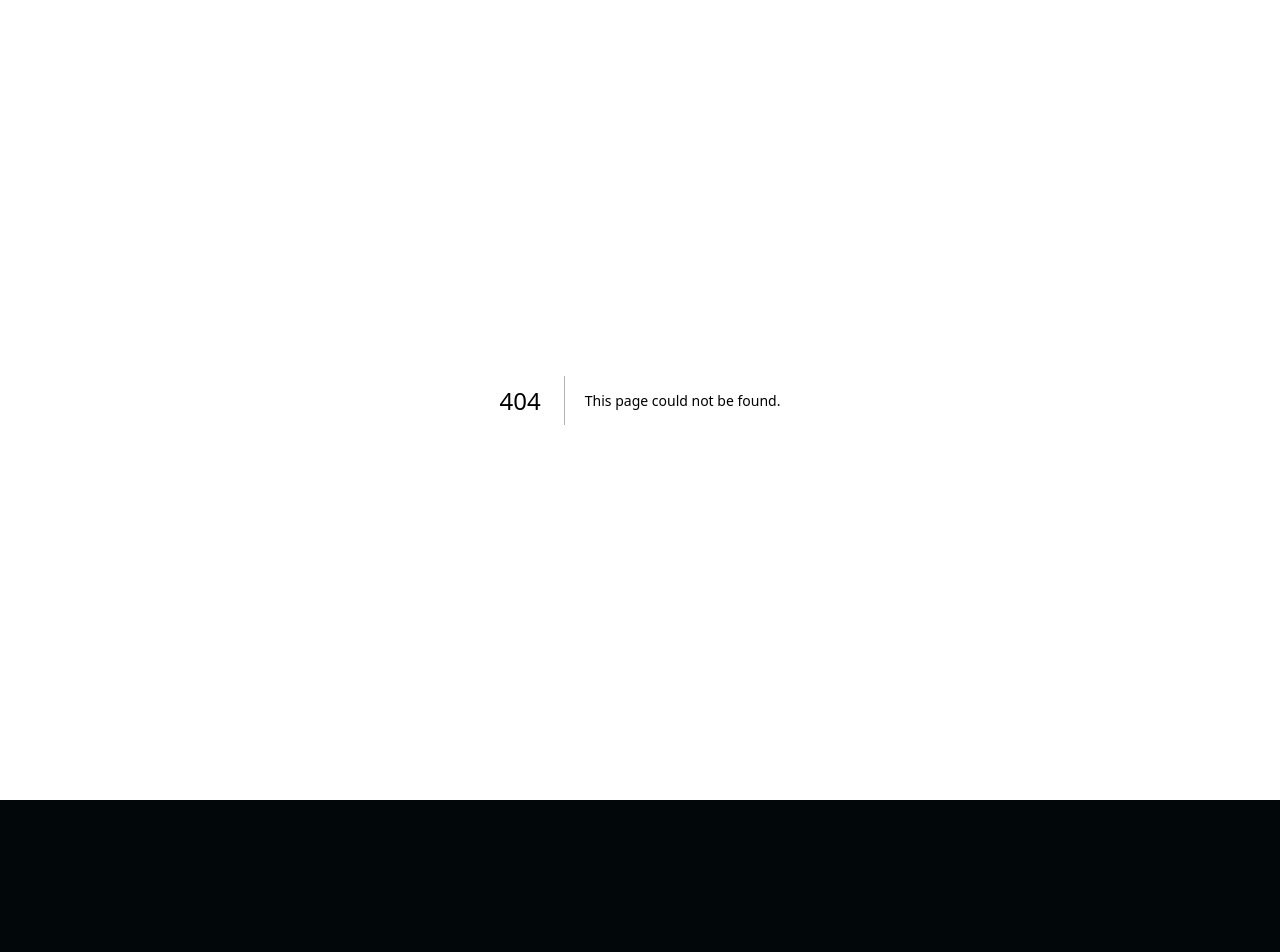
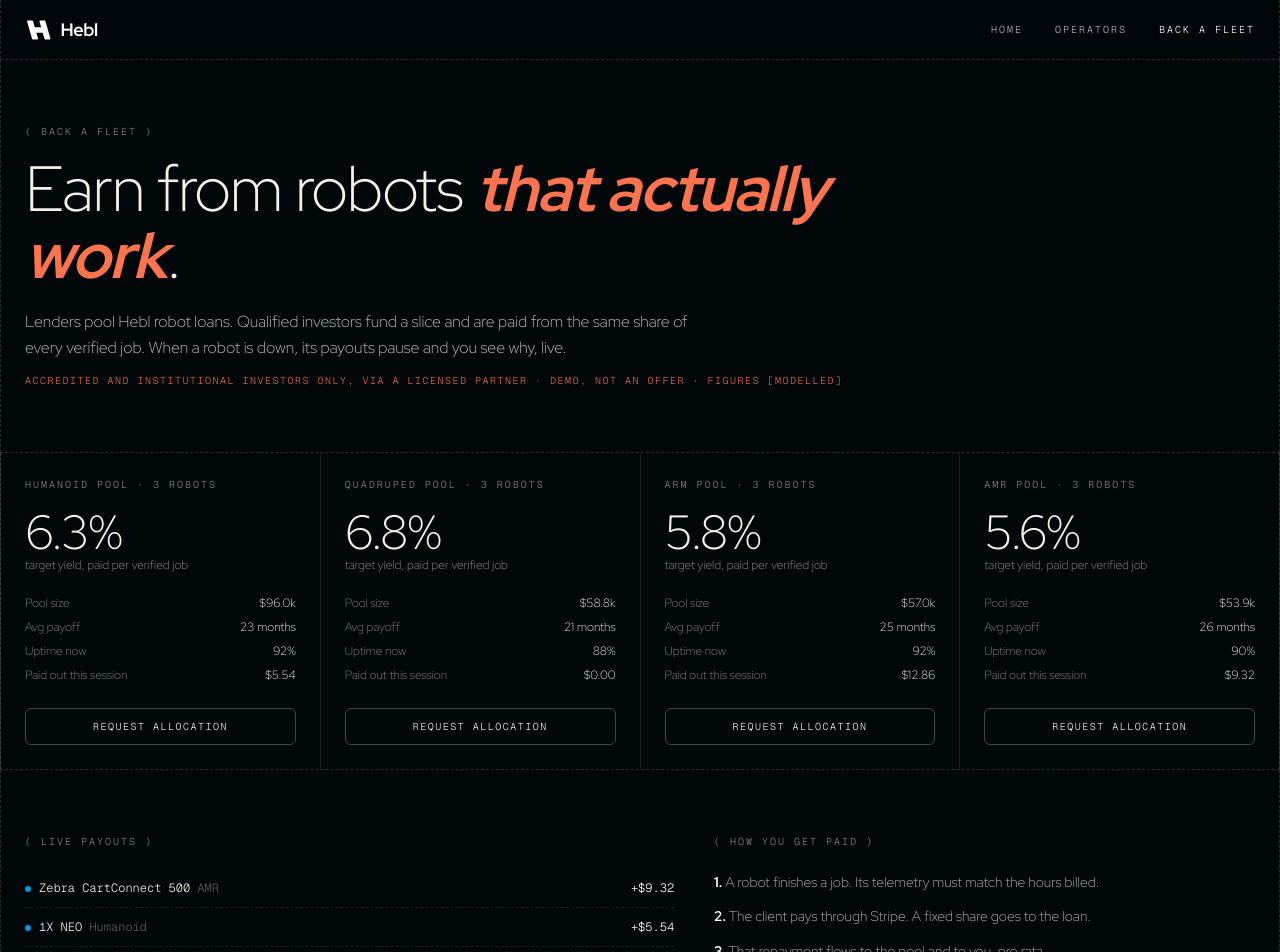
Before and after one commit to KarinaKKarinaK/c0mpile-YC, a Next.js app: page /invest in a window 1280 px wide. Before the commit this address had no page. Shown: the top 952 px of the page. Before the commit the page ends 800 px from the top, so only its background shows below. Built offline with nearby package versions, Linux system fonts and the light colour scheme.

Commit message:
Back a fleet: investor pools paid from verified jobs, live payout feed, pauses on line jam; humanoids at varied stations

```diff
--- a/app/desk/page.tsx
+++ b/app/desk/page.tsx
@@ -131,6 +131,7 @@ export default function Desk() {
       <header className="flex items-center justify-between px-4 py-4 text-[12px] sm:px-6">
         <Link href="/"><Logo /></Link>
         <div className="flex items-center gap-2 text-white/60">
+          <Link href="/invest" className="hover:text-white">Back a fleet</Link>
           <span className="hidden sm:inline">AI: {provider}</span>
           <span className="hidden sm:inline">&middot; Stripe test mode &middot;</span>
           <button className="btn btn-ghost" onClick={() => { localStorage.removeItem(KEY); location.reload(); }}>Reset</button>
--- /dev/null
+++ b/app/invest/page.tsx
@@ -0,0 +1,115 @@
+"use client";
+import Link from "next/link";
+import { useEffect, useMemo, useState } from "react";
+import { monthlyRevenue, offerLoan, seedFleet, type Kind, type Robot } from "@/lib/engine";
+import { Logo } from "@/components/Ui";
+
+// Back a fleet: the capital side. Lenders list pools of telemetry-priced robot loans; qualified investors fund slices
+// and are paid from the same verified-job sweep. Demo only, every figure [modelled].
+const KINDS: Kind[] = ["Humanoid", "Quadruped", "Arm", "AMR"];
+const usd = (n: number) => (n >= 1e4 ? `$${(n / 1e3).toFixed(1)}k` : `$${Math.round(n).toLocaleString()}`);
+type Feed = { id: number; robot: string; kind: Kind; amount: number; paused: boolean };
+
+export default function Invest() {
+  const [fleet, setFleet] = useState<Robot[]>(seedFleet());
+  const [feed, setFeed] = useState<Feed[]>([]);
+  const [paid, setPaid] = useState<Record<Kind, number>>({ Humanoid: 0, Quadruped: 0, Arm: 0, AMR: 0 });
+  const [interest, setInterest] = useState<Kind | null>(null);
+
+  // read the desk demo state so a line jam on /desk pauses payouts here too
+  useEffect(() => { try { const raw = localStorage.getItem("hebl-v1"); if (raw) setFleet(JSON.parse(raw).fleet); } catch {} }, []);
+
+  const pools = useMemo(() => KINDS.map((k) => {
+    const rs = fleet.filter((r) => r.kind === k);
+    const loans = rs.map((r) => ({ r, l: offerLoan(r) }));
+    const size = loans.reduce((a, x) => a + x.l.advance, 0);
+    const fees = loans.reduce((a, x) => a + x.l.fee, 0);
+    const months = loans.reduce((a, x) => a + (x.l.advance + x.l.fee) / Math.max(1, monthlyRevenue(x.r) * x.l.sweepPct), 0) / Math.max(1, loans.length);
+    const yieldPct = (fees / Math.max(1, size)) * (12 / Math.max(1, months)) * 100; // flat fee spread over expected payoff
+    const uptime = rs.reduce((a, r) => a + (r.faulted ? 0 : r.uptime), 0) / Math.max(1, rs.length);
+    return { k, rs, size, yieldPct, months, uptime, down: rs.filter((r) => r.faulted).length };
+  }), [fleet]);
+
+  // payout feed: every 1.5 s a verified job somewhere in the fleet pays its pool
+  useEffect(() => {
+    let id = 0;
+    const t = setInterval(() => {
+      const r = fleet[Math.floor(Math.random() * fleet.length)];
+      const l = offerLoan(r);
+      const amount = Math.round(r.ratePerHour * (2 + Math.random() * 6) * l.sweepPct * 100) / 100;
+      const paused = !!r.faulted;
+      setFeed((f) => [{ id: ++id, robot: `${r.maker?.split(" ")[0]} ${r.model}`, kind: r.kind, amount, paused }, ...f].slice(0, 9));
+      if (!paused) setPaid((p) => ({ ...p, [r.kind]: p[r.kind] + amount }));
+    }, 1500);
+    return () => clearInterval(t);
+  }, [fleet]);
+
+  return (
+    <main className="min-h-screen bg-ink font-light">
+      <header className="sticky top-0 z-50 border-b border-dashed border-white/15 bg-ink/80 backdrop-blur-md">
+        <nav className="mx-auto flex max-w-7xl items-center justify-between border-x border-dashed border-white/15 px-6 py-4">
+          <Link href="/"><Logo /></Link>
+          <div className="flex gap-8 font-mono text-[10px] uppercase tracking-[0.2em] text-white/70">
+            <Link href="/" className="hover:text-white">Home</Link>
+            <Link href="/desk" className="hover:text-white">Operators</Link>
+            <span className="text-white">Back a fleet</span>
+          </div>
+        </nav>
+      </header>
+
+      <section className="mx-auto max-w-7xl border-x border-dashed border-white/15 px-6 pb-16 pt-16">
+        <p className="font-mono text-[10px] uppercase tracking-[0.2em] text-white/50">( Back a fleet )</p>
+        <h1 className="mt-4 max-w-4xl text-[clamp(36px,5vw,68px)] font-light leading-[1.05] tracking-[-0.02em]">
+          Earn from robots <em className="text-orange">that actually work</em>.
+        </h1>
+        <p className="mt-5 max-w-2xl text-[16px] leading-relaxed text-white/75">Lenders pool Hebl robot loans. Qualified investors fund a slice and are paid from the same share of every verified job. When a robot is down, its payouts pause and you see why, live.</p>
+        <p className="mt-3 font-mono text-[10px] uppercase tracking-[0.15em] text-orange/90">Accredited and institutional investors only, via a licensed partner &middot; demo, not an offer &middot; figures [modelled]</p>
+      </section>
+
+      <section className="border-y border-dashed border-white/15">
+        <div className="mx-auto grid max-w-7xl gap-px border-x border-dashed border-white/15 bg-white/10 md:grid-cols-4">
+          {pools.map((p) => (
+            <div key={p.k} className="bg-ink p-6">
+              <div className="font-mono text-[10px] uppercase tracking-[0.2em] text-white/50">{p.k} pool &middot; {p.rs.length} robots</div>
+              <div className="mt-4 text-5xl font-light tracking-tight">{p.yieldPct.toFixed(1)}%</div>
+              <div className="text-[12px] text-white/55">target yield, paid per verified job</div>
+              <dl className="mt-5 space-y-1.5 text-[12px]">
+                <div className="flex justify-between"><dt className="text-white/50">Pool size</dt><dd>{usd(p.size)}</dd></div>
+                <div className="flex justify-between"><dt className="text-white/50">Avg payoff</dt><dd>{p.months.toFixed(0)} months</dd></div>
+                <div className="flex justify-between"><dt className="text-white/50">Uptime now</dt><dd className={p.down ? "text-orange" : ""}>{Math.round(p.uptime * 100)}%{p.down ? `, ${p.down} down` : ""}</dd></div>
+                <div className="flex justify-between"><dt className="text-white/50">Paid out this session</dt><dd>${paid[p.k].toFixed(2)}</dd></div>
+              </dl>
+              <button onClick={() => setInterest(p.k)} className={`mt-6 w-full rounded-md border px-4 py-2.5 font-mono text-[10px] uppercase tracking-[0.15em] transition ${interest === p.k ? "border-orange bg-orange text-ink" : "border-white/25 hover:bg-white hover:text-ink"}`}>
+                {interest === p.k ? "Interest noted (demo)" : "Request allocation"}
+              </button>
+            </div>
+          ))}
+        </div>
+      </section>
+
+      <section className="mx-auto grid max-w-7xl gap-10 border-x border-dashed border-white/15 px-6 py-16 md:grid-cols-[1.2fr_1fr]">
+        <div>
+          <p className="font-mono text-[10px] uppercase tracking-[0.2em] text-white/50">( Live payouts )</p>
+          <ul className="mt-5 divide-y divide-dashed divide-white/10 font-mono text-[12px]">
+            {feed.map((f) => (
+              <li key={f.id} className="flex items-center justify-between py-2.5">
+                <span><span className={`mr-2 inline-block h-1.5 w-1.5 rounded-full ${f.paused ? "bg-orange" : "bg-blue"}`} />{f.robot} <span className="text-white/35">{f.kind}</span></span>
+                <span className={f.paused ? "text-orange" : "text-white"}>{f.paused ? "paused: robot down" : `+$${f.amount.toFixed(2)}`}</span>
+              </li>
+            ))}
+            {!feed.length && <li className="py-2.5 text-white/40">Waiting for the first verified job...</li>}
+          </ul>
+        </div>
+        <div className="text-[14px] leading-relaxed text-white/70">
+          <p className="font-mono text-[10px] uppercase tracking-[0.2em] text-white/50">( How you get paid )</p>
+          <ol className="mt-5 space-y-3">
+            <li><b className="font-bold text-white">1.</b> A robot finishes a job. Its telemetry must match the hours billed.</li>
+            <li><b className="font-bold text-white">2.</b> The client pays through Stripe. A fixed share goes to the loan.</li>
+            <li><b className="font-bold text-white">3.</b> That repayment flows to the pool and to you, pro rata.</li>
+            <li><b className="font-bold text-white">4.</b> Trigger a line jam on the <Link href="/desk" className="text-orange underline-offset-4 hover:underline">operator desk</Link> and watch that pool pause here.</li>
+          </ol>
+        </div>
+      </section>
+    </main>
+  );
+}
--- a/app/page.tsx
+++ b/app/page.tsx
@@ -27,6 +27,7 @@ export default function Home() {
           <Link href="/"><Logo /></Link>
           <div className="hidden gap-12 font-mono text-[10px] uppercase tracking-[0.2em] text-white/70 md:flex">
             {NAV.map(([l, h]) => <a key={h} href={h} className="hover:text-white">{l}</a>)}
+            <Link href="/invest" className="hover:text-white">Back a fleet</Link>
             <Link href="/desk" className="hover:text-white">Live demo<Arrow /></Link>
           </div>
           <Link href="/desk" className="font-mono text-[10px] uppercase tracking-[0.2em] text-white/70 hover:text-white md:hidden">Demo<Arrow /></Link>
--- a/components/Fleet3D.tsx
+++ b/components/Fleet3D.tsx
@@ -314,7 +314,7 @@ function Humanoid(p: P & { z: number }) {
     </>
   );
   return (
-    <group position={[-4, 0, p.z - 1.9]}>
+    <group position={[[-6.3, -2.6, -4.7][Math.round((p.z + 5) / 5)] ?? -4, 0, p.z - [1.85, 2.05, 1.95][Math.round((p.z + 5) / 5)]]} rotation={[0, [0.12, -0.18, 0.05][Math.round((p.z + 5) / 5)] ?? 0, 0]}>
       <Pickable {...p} height={2.1}>
         <group ref={g}>
           <RoundedBox args={[0.56, 0.72, 0.32]} radius={0.14} position={[0, 1.44, 0]} castShadow>{shell}</RoundedBox>
```
